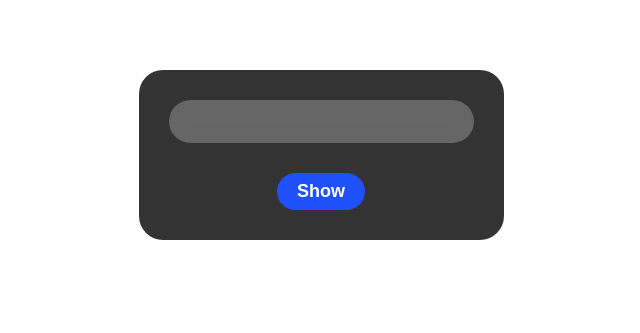
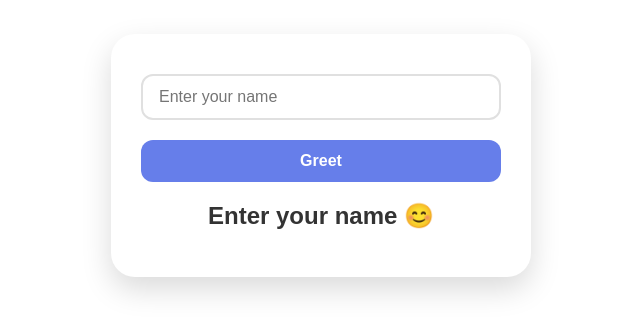
Before and after one commit to arjuntelange/react-practice, a React (Vite) app: page / in a window 1280 px wide. Shown: the part 245-578 px from the top of the page, without its empty margins (319-959 px from the left). Built offline with nearby package versions, Linux system fonts and the light colour scheme.

Commit message:
Build greeting app using input state and event handling

```diff
--- a/src/App.jsx
+++ b/src/App.jsx
@@ -1,11 +1,11 @@
 import "./App.css";
-import PasswordToggle from "./state-projects/password-toggle/PasswordToggle";
+import LiveGreeting from "./state-projects/live-greeting/LiveGreeting";
 
 function App() {
   return (
     <>
       <div className="main-container">
-        <PasswordToggle />
+        <LiveGreeting/>
       </div>
     </>
   );
--- /dev/null
+++ b/src/state-projects/live-greeting/LiveGreeting.css
@@ -0,0 +1,67 @@
+.container {
+  width: 420px;
+  padding: 40px 30px;
+
+  display: flex;
+  flex-direction: column;
+  gap: 20px;
+
+  background: white;
+
+  border-radius: 24px;
+
+  box-shadow: 0 12px 30px rgba(0, 0, 0, 0.15);
+
+  font-family: "Poppins", sans-serif;
+  text-align: center;
+}
+
+.container h2 {
+  color: #333;
+  min-height: 35px;
+}
+
+.container input {
+  width: 100%;
+  padding: 12px 16px;
+
+  border: 2px solid #e0e0e0;
+  border-radius: 12px;
+
+  outline: none;
+
+  font-size: 1rem;
+
+  transition: all 0.3s ease;
+}
+
+.container input:focus {
+  border-color: #667eea;
+}
+
+.container button {
+  padding: 12px;
+
+  border: none;
+  border-radius: 12px;
+
+  background: #667eea;
+
+  color: white;
+  font-size: 1rem;
+  font-weight: 600;
+
+  cursor: pointer;
+
+  transition: all 0.3s ease;
+}
+
+.container button:hover {
+  transform: translateY(-2px);
+
+  box-shadow: 0 6px 15px rgba(102, 126, 234, 0.4);
+}
+
+.container button:active {
+  transform: scale(0.96);
+}
--- /dev/null
+++ b/src/state-projects/live-greeting/LiveGreeting.jsx
@@ -0,0 +1,30 @@
+import React, { useState } from "react";
+import "./LiveGreeting.css";
+
+function LiveGreeting() {
+  const [inputName, setInputName] = useState("");
+  const [displayName, setDisplayName] = useState("");
+
+  function greet() {
+    if (inputName.trim() === "") return;
+
+    setDisplayName(inputName);
+  }
+
+  return (
+    <div className="container">
+      <input
+        type="text"
+        value={inputName}
+        onChange={(event) => setInputName(event.target.value)}
+        placeholder="Enter your name"
+      />
+
+      <button onClick={greet}>Greet</button>
+
+      <h2>{displayName ? `Hello, ${displayName} 👋` : "Enter your name 😊"}</h2>
+    </div>
+  );
+}
+
+export default LiveGreeting;
```
